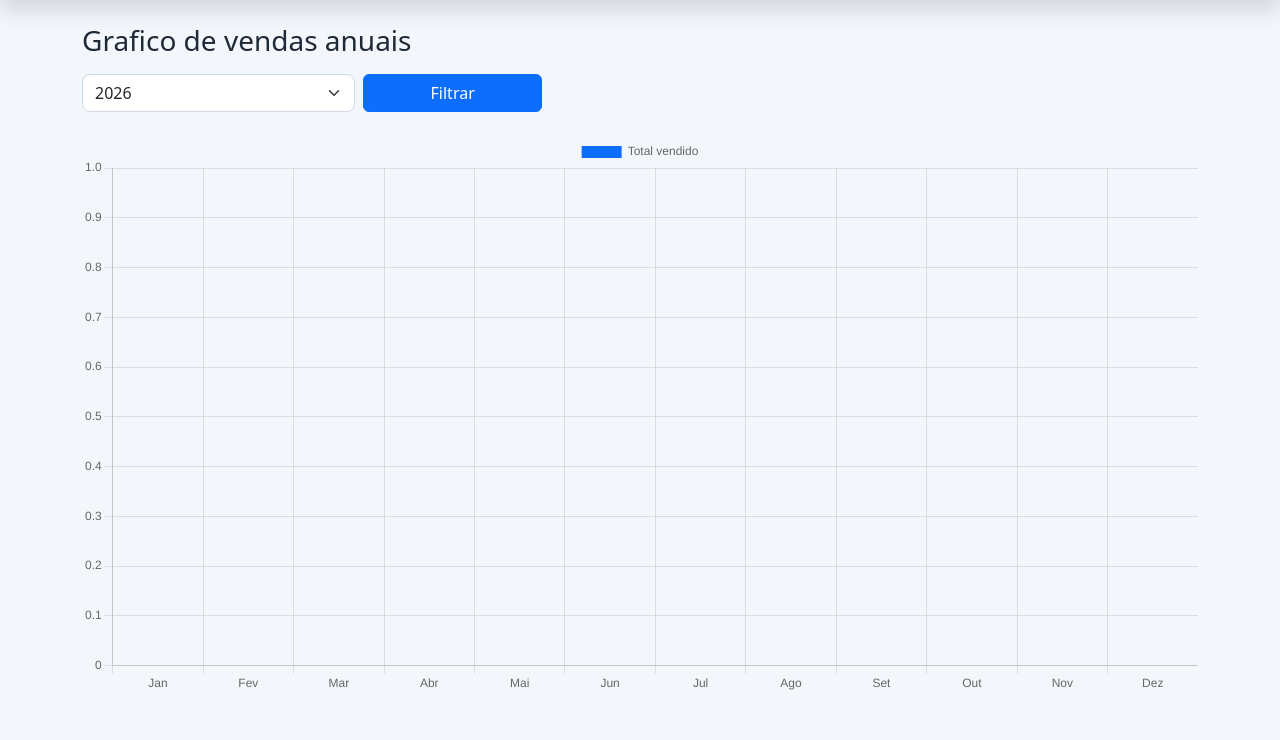
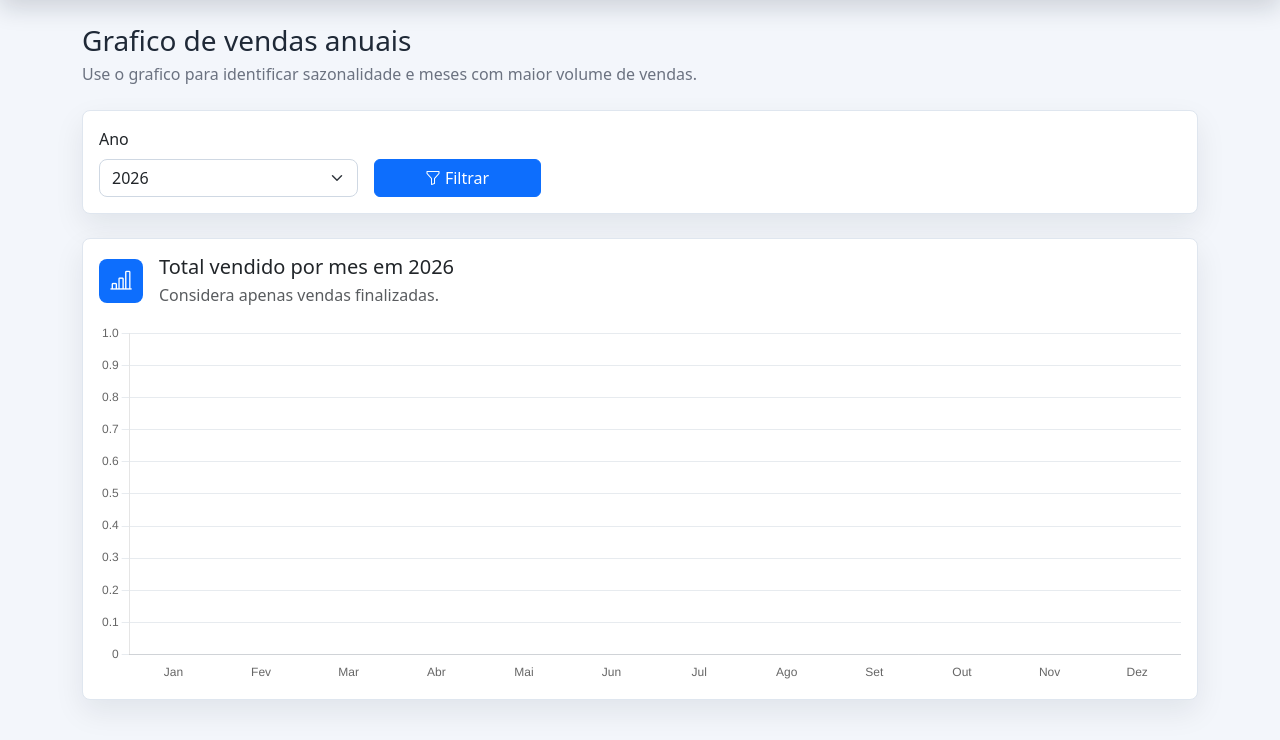
Before and after one commit to LeandroPfilho/PvdGest-oVendas, a Django app: page /relatorios/grafico-anual/ in a window 1280 px wide. Shown: the part 60-800 px from the top of the page. Run offline with Django 5.2, Linux system fonts and the light colour scheme; the visitor is signed in with stand-in values (Sample User, id 1); data that the repository does not hold is empty.

Commit message:
﻿feat: update grafico_anual
- Resumo: melhora a apresentacao visual do template grafico_anual.html
- Funcoes: organiza layout, botoes, tabelas e componentes Bootstrap
- Impacto: mantem URLs e regras existentes sem alterar backend

```diff
--- a/templates/relatorios/grafico_anual.html
+++ b/templates/relatorios/grafico_anual.html
@@ -3,12 +3,18 @@
 {% block title %}Grafico anual - Portal PDV{% endblock %}
 
 {% block content %}
-<div class="d-flex justify-content-between align-items-center mb-3">
-    <h1 class="h3 mb-0">Grafico de vendas anuais</h1>
+<div class="page-header">
+    <div>
+        <h1 class="h3 mb-1">Grafico de vendas anuais</h1>
+        <p>Use o grafico para identificar sazonalidade e meses com maior volume de vendas.</p>
+    </div>
 </div>
 
-<form method="get" class="row g-2 mb-4">
+<div class="card mb-4 no-print">
+    <div class="card-body">
+        <form method="get" class="row g-3 align-items-end">
             <div class="col-md-3">
+                <label class="form-label">Ano</label>
                 <select name="ano" class="form-select">
                     {% for ano_item in anos_disponiveis %}
                         <option value="{{ ano_item }}" {% if ano_item == ano %}selected{% endif %}>{{ ano_item }}</option>
@@ -16,12 +22,28 @@
                 </select>
             </div>
             <div class="col-md-2">
-        <button class="btn btn-primary w-100" type="submit">Filtrar</button>
+                <button class="btn btn-primary w-100" type="submit">
+                    <i class="bi bi-funnel me-1"></i>Filtrar
+                </button>
             </div>
         </form>
+    </div>
+</div>
 
+<div class="card">
+    <div class="card-body">
+        <!-- Canvas usado pelo Chart.js para desenhar as vendas por mes. -->
+        <div class="d-flex align-items-center gap-3 mb-3">
+            <span class="metric-icon bg-primary"><i class="bi bi-bar-chart-line"></i></span>
+            <div>
+                <h2 class="h5 mb-1">Total vendido por mes em {{ ano }}</h2>
+                <p class="text-muted mb-0">Considera apenas vendas finalizadas.</p>
+            </div>
+        </div>
         <div class="chart-box">
             <canvas id="graficoVendas"></canvas>
+        </div>
+    </div>
 </div>
 {% endblock %}
 
@@ -39,13 +61,26 @@
             datasets: [{
                 label: "Total vendido",
                 data: totais,
-                backgroundColor: "#0d6efd"
+                backgroundColor: "rgba(13, 110, 253, 0.72)",
+                borderColor: "#0d6efd",
+                borderWidth: 1,
+                borderRadius: 6
             }]
         },
         options: {
+            maintainAspectRatio: false,
             responsive: true,
+            plugins: {
+                legend: { display: false }
+            },
             scales: {
-                y: { beginAtZero: true }
+                y: {
+                    beginAtZero: true,
+                    grid: { color: "rgba(148, 163, 184, 0.22)" }
+                },
+                x: {
+                    grid: { display: false }
+                }
             }
         }
     });
```
Lines whose indentation alone changed are shown as unchanged.
